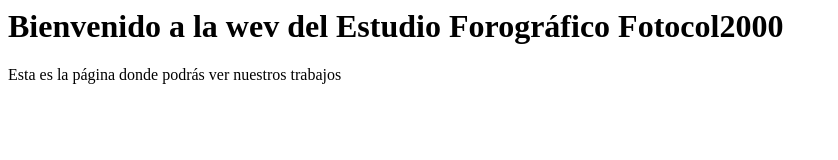
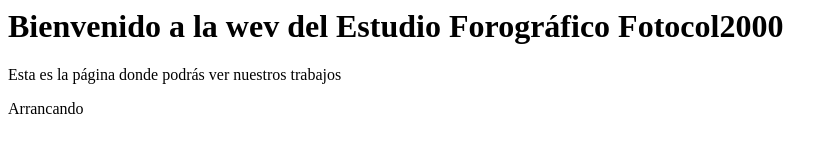
Before and after one commit to javierMontoya/pagina-web, a plain HTML site: page index.html in a window 1280 px wide. Shown: the whole page, without its empty margins (0-838 px from the left). Drawn offline with Linux system fonts and the light colour scheme.

Commit message:
incorporacion nuevo archivo

```diff
--- a/index.html
+++ b/index.html
@@ -7,5 +7,6 @@
 <body>
     <h1>Bienvenido a la wev del Estudio Forográfico Fotocol2000</h1>
     <p>Esta es la página donde podrás ver nuestros trabajos</p>
+    <p>Arrancando</p>
 </body>
 </html>
```
